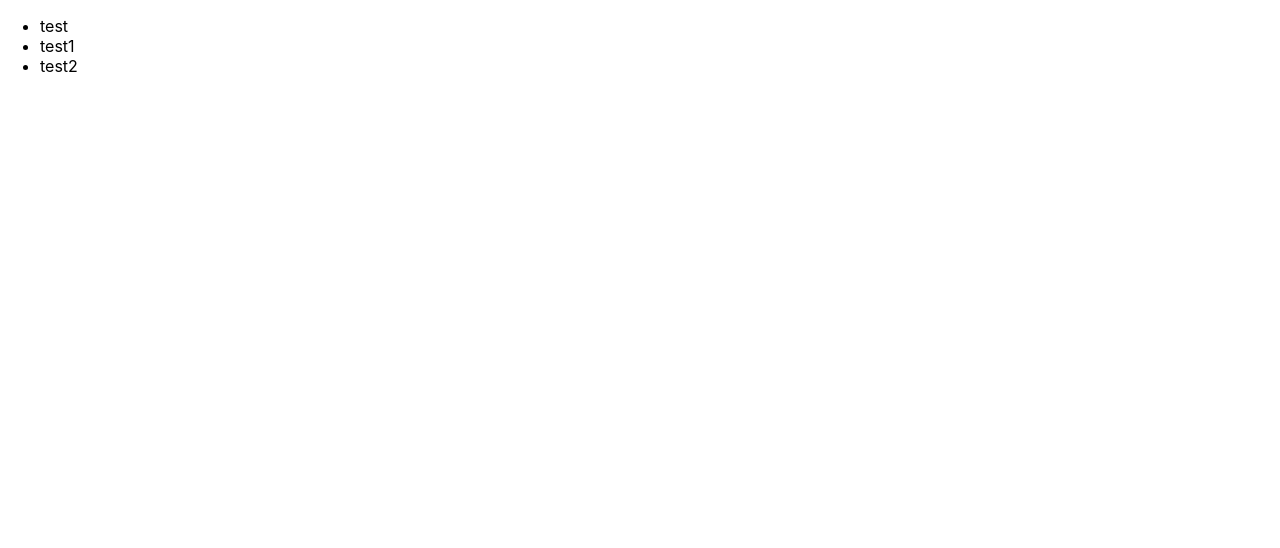
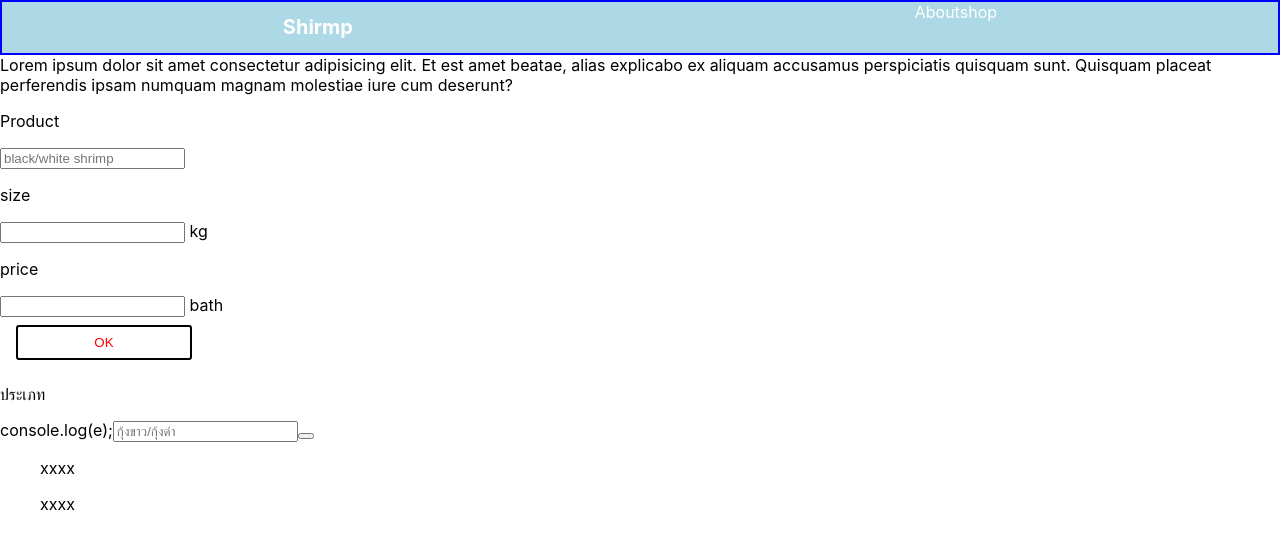
Before and after one commit to sonezakk/client-Project, a React (Create React App) app: page / in a window 1280 px wide. Shown: the top 548 px of the page. Built offline with nearby package versions, Linux system fonts and the light colour scheme.

Commit message:
usestate not finish

```diff
--- a/public/index.html
+++ b/public/index.html
@@ -39,5 +39,6 @@
       To begin the development, run `npm start` or `yarn start`.
       To create a production bundle, use `npm run build` or `yarn build`.
     -->
+
   </body>
 </html>
--- a/src/App.css
+++ b/src/App.css
@@ -1,38 +1,4 @@
-.App {
-  text-align: center;
+body
+{
+    background:#453 ;
 }
-
-.App-logo {
-  height: 40vmin;
-  pointer-events: none;
-}
-
-@media (prefers-reduced-motion: no-preference) {
-  .App-logo {
-    animation: App-logo-spin infinite 20s linear;
-  }
-}
-
-.App-header {
-  background-color: #282c34;
-  min-height: 100vh;
-  display: flex;
-  flex-direction: column;
-  align-items: center;
-  justify-content: center;
-  font-size: calc(10px + 2vmin);
-  color: white;
-}
-
-.App-link {
-  color: #61dafb;
-}
-
-@keyframes App-logo-spin {
-  from {
-    transform: rotate(0deg);
-  }
-  to {
-    transform: rotate(360deg);
-  }
-}
--- a/src/App.js
+++ b/src/App.js
@@ -1,19 +1,24 @@
-import React  from 'react'
-import Nav from './component/nav'
-const App =() =>{
+import React,{Component} from "react";
+import Nav from "./component/ProductShrimp";
+import Addshrimp from "./component/Addshrimp";
+import Header from "./component/Header";
+import {BrowserRouter as Router,Switch }   from 'react-router-dom'
+import Shrimp from "./component/Shrimp";
+const App = () => {
+  // const [count, setCount] = useState(0);
 
+  return (
 
-        // const [count, setCount] = useState(0);
+    <React.Fragment>
+      <Header/>
+      Lorem ipsum dolor sit amet consectetur adipisicing elit. Et est amet
+      beatae, alias explicabo ex aliquam accusamus perspiciatis quisquam sunt.
+      Quisquam placeat perferendis ipsam numquam magnam molestiae iure cum
+      deserunt?
+      <Addshrimp/>
+      <Shrimp/>
+    </React.Fragment>
+  );
+};
 
-        return (
-            <div>
-                <Nav/>
-                {/* <p>count : {count}</p>
-                <button onClick={()=>{setCount(count+1); console.log(count)} }>count</button> */}
-
-            </div>
-        );
-
-}
-
-export default App
+export default App;
--- /dev/null
+++ b/src/component/Addshrimp.js
@@ -0,0 +1,36 @@
+import React from 'react'
+import styled from 'styled-components'
+
+const Button =styled.button`
+display: inline-block;
+border-radius: 3px;
+padding: 0.5rem 0;
+margin: 0.5rem 1rem;
+width: 11rem;
+background: transparent;
+color: red;
+border: 2px solid black;
+
+`
+
+export default function Addshrimp() {
+    return (
+        <div>
+            <div>
+                <p>Product</p>
+                <input placeholder="black/white shrimp"></input>
+            </div>
+            <div>
+                <p>size</p>
+                <input ></input>  kg
+            </div>
+            <div>
+                <p>price</p>
+                <input ></input>  bath
+            </div>
+
+ <Button>OK</Button>
+        </div>
+
+    )
+}
--- /dev/null
+++ b/src/component/Header.js
@@ -0,0 +1,34 @@
+import React,{Component} from 'react'
+import styled from 'styled-components'
+
+const  MenuHeader =styled.div`
+ display :flex;
+ align-item :center;
+ justify-content : space-around;
+ background:lightblue ;
+ color :white;
+ border : 2px solid blue;
+  height :  60 px;
+ .nameheder{
+     font-size : 10px;
+ }
+ .sto{
+     list-style : none;
+     display :flex;
+ }
+
+`
+export default function Header() {
+    return (
+       <MenuHeader>
+           <div className="nameheder">
+               <h1>Shirmp</h1>
+           </div>
+           <div className="sto">
+               <li>About</li>
+               <li>shop</li>
+
+           </div>
+       </MenuHeader>
+    )
+}
--- /dev/null
+++ b/src/component/ProductShrimp.js
@@ -0,0 +1,13 @@
+import React, { Component } from 'react'
+import Shrimp from './Shrimp'
+import styled from 'styled-components'
+
+export default class ProductShrimp extends Component {
+    render() {
+        return (
+            <div>
+
+            </div>
+        );
+    }
+}
--- /dev/null
+++ b/src/component/Shrimp.js
@@ -0,0 +1,32 @@
+import React, { useState } from "react";
+
+export default function Shrimp() {
+  const [product, setProduct] = useState("");
+  const [size, setSize] = useState("");
+  const [allproduct, setAllproduct] = useState([]);
+  return (
+    <div>
+      <spen>
+        <p>ประเภท</p>
+        console.log(e);
+        <input type="text"
+         placeholder="กุ้งขาว/กุ้งดำ"
+         onChange={(e)=>setProduct(e.target.value)}
+
+         />
+        <button
+
+
+          onClick={e => {
+            e.preventDefault();
+            setAllproduct;
+          }}
+        ></button>
+      </spen>
+      <div className="listproduct">
+        <ul>xxxx</ul>
+        <ul>xxxx</ul>
+      </div>
+    </div>
+  );
+}
--- a/src/component/nav.js
+++ /dev/null
@@ -1,22 +0,0 @@
-import React,{ useState} from 'react'
-const Navtest = () => {
-    const [news,setNews]  = useState([
-        {title : 'test',id :1},
-        {title : 'test1',id :2},
-        {title : 'test2',id :3},
-
-    ]);
-    return (
-        <div className="Nav">
-            <ul>
-              {news.map(test =>{
-                  return(
-                  <li key ={test.id}>{test.title}</li>
-                    );
-              })}
-            </ul>
-        </div>
-     );
-}
-
-export default Navtest;
--- a/src/index.js
+++ b/src/index.js
@@ -1,9 +1,9 @@
 import React from 'react';
 import ReactDOM from 'react-dom';
 import './index.css';
-// import App from './App';
 import App from './App';
 import * as serviceWorker from './serviceWorker';
+
 
 ReactDOM.render(
   <React.StrictMode>
```
Also changed, not shown: package.json (+10 -1 lines), src/component/Bar.js (added, +12 -0 lines), src/config.js (added, +12 -0 lines), 2 other files (tests, documents, lock files or other folders).
